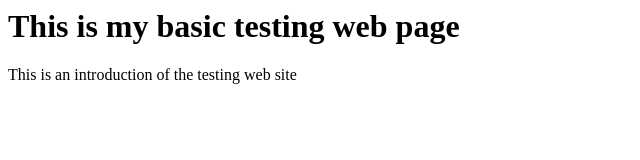
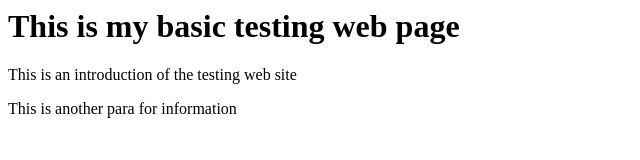
Before and after one commit to Addalin-CP3445/testing, a plain HTML site: page index.html in a window 1280 px wide. Shown: the whole page, without its empty margins (0-640 px from the left). Drawn offline with Linux system fonts and the light colour scheme.

Commit message:
made info para

```diff
--- a/index.html
+++ b/index.html
@@ -7,6 +7,7 @@
 <body>
 <h1>This is my basic testing web page</h1>
 <p>This is an introduction of the testing web site</p>
+<p>This is another para for information</p>
 </body>
 
 </html>
```
